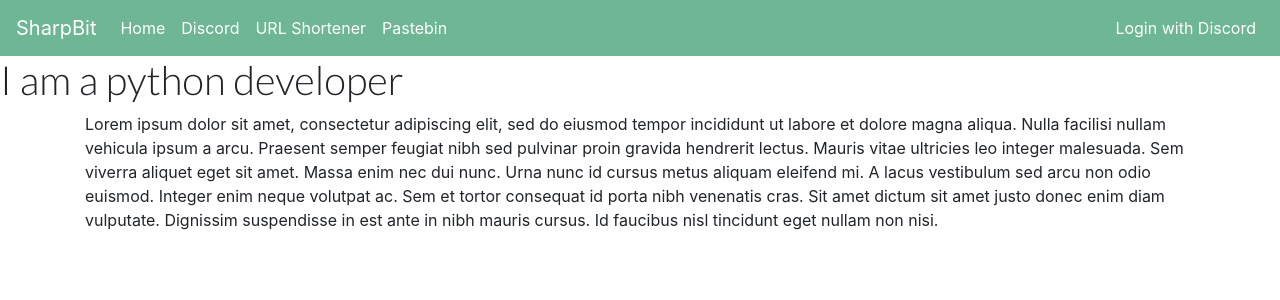
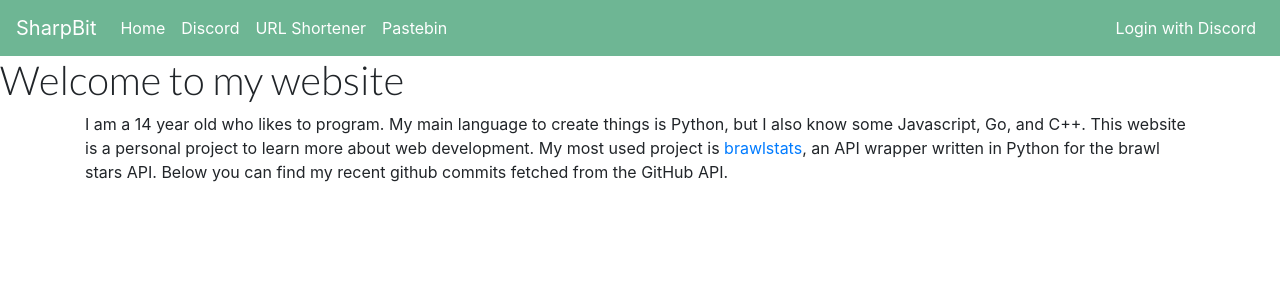
Before and after one commit to SharpBit/webserver, a Python web app: template core/templates/index.html in a window 1280 px wide. Shown: the top 300 px of the page. Run offline with Jinja, Linux system fonts and the light colour scheme; the template is opened without the code that fills it, so the values that code supplies are empty; some libraries are stand-ins or nearby versions.

Commit message:
replace lorem ipsum text

```diff
--- a/core/templates/index.html
+++ b/core/templates/index.html
@@ -2,14 +2,14 @@
 {% block content %}
 <div class="background">
   <div class="header">
-    <h1>I am a python developer</h1>
+    <h1>Welcome to my website</h1>
     <div class="arrow-down"></div>
   </div>
 </div>
 <div class="content">
   <div class="container">
     <div class="hideme">
-      <p class="lorem-ipsum">Lorem ipsum dolor sit amet, consectetur adipiscing elit, sed do eiusmod tempor incididunt ut labore et dolore magna aliqua. Nulla facilisi nullam vehicula ipsum a arcu. Praesent semper feugiat nibh sed pulvinar proin gravida hendrerit lectus. Mauris vitae ultricies leo integer malesuada. Sem viverra aliquet eget sit amet. Massa enim nec dui nunc. Urna nunc id cursus metus aliquam eleifend mi. A lacus vestibulum sed arcu non odio euismod. Integer enim neque volutpat ac. Sem et tortor consequat id porta nibh venenatis cras. Sit amet dictum sit amet justo donec enim diam vulputate. Dignissim suspendisse in est ante in nibh mauris cursus. Id faucibus nisl tincidunt eget nullam non nisi.</p>
+      <p class="about-me">I am a 14 year old who likes to program. My main language to create things is Python, but I also know some Javascript, Go, and C++. This website is a personal project to learn more about web development. My most used project is <a href="https://github.com/SharpBit/brawlstats">brawlstats</a>, an API wrapper written in Python for the brawl stars API. Below you can find my recent github commits fetched from the GitHub API.</p>
     </div>
     <div class="inner-container">
       <div class="github">
```
